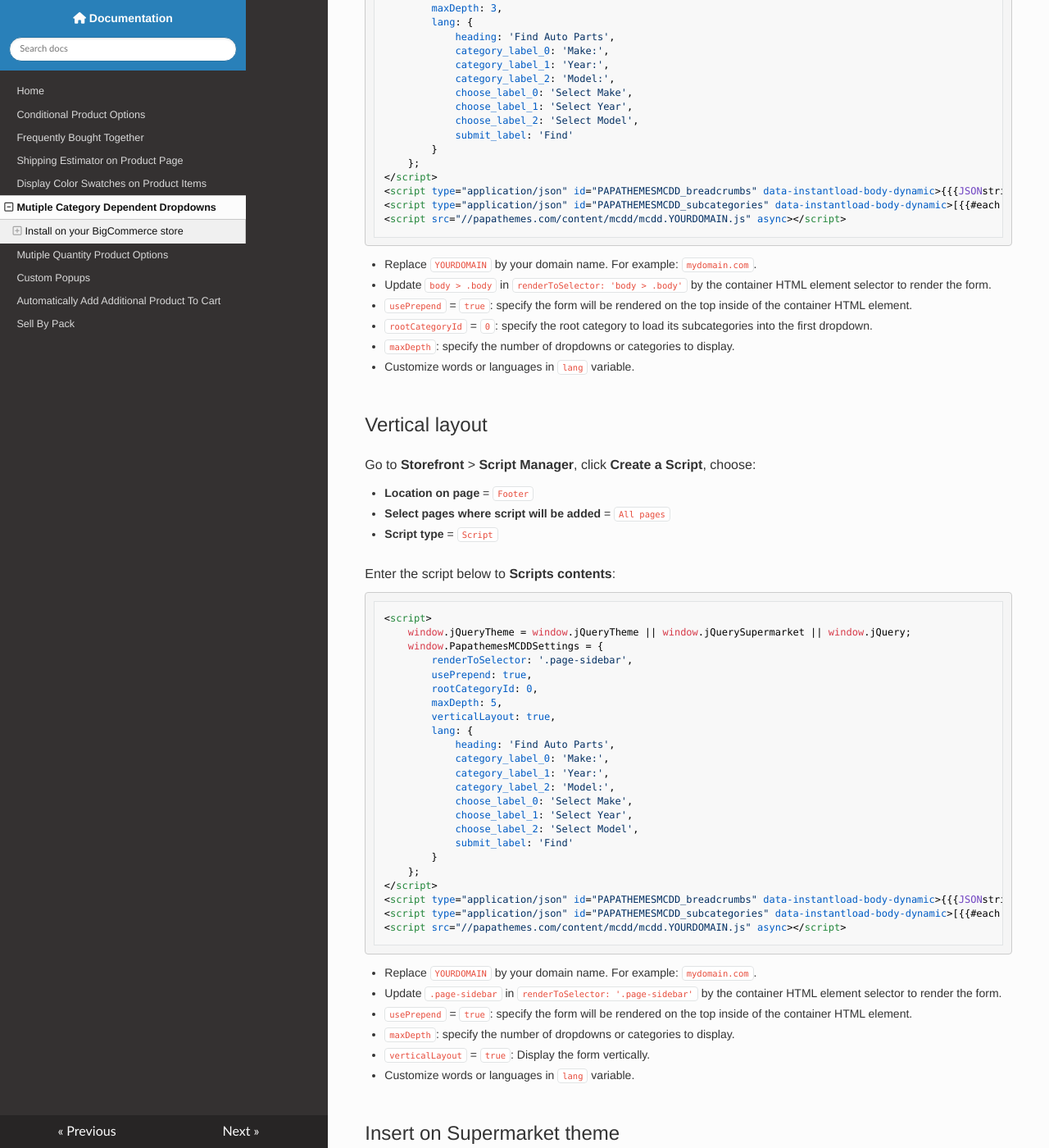
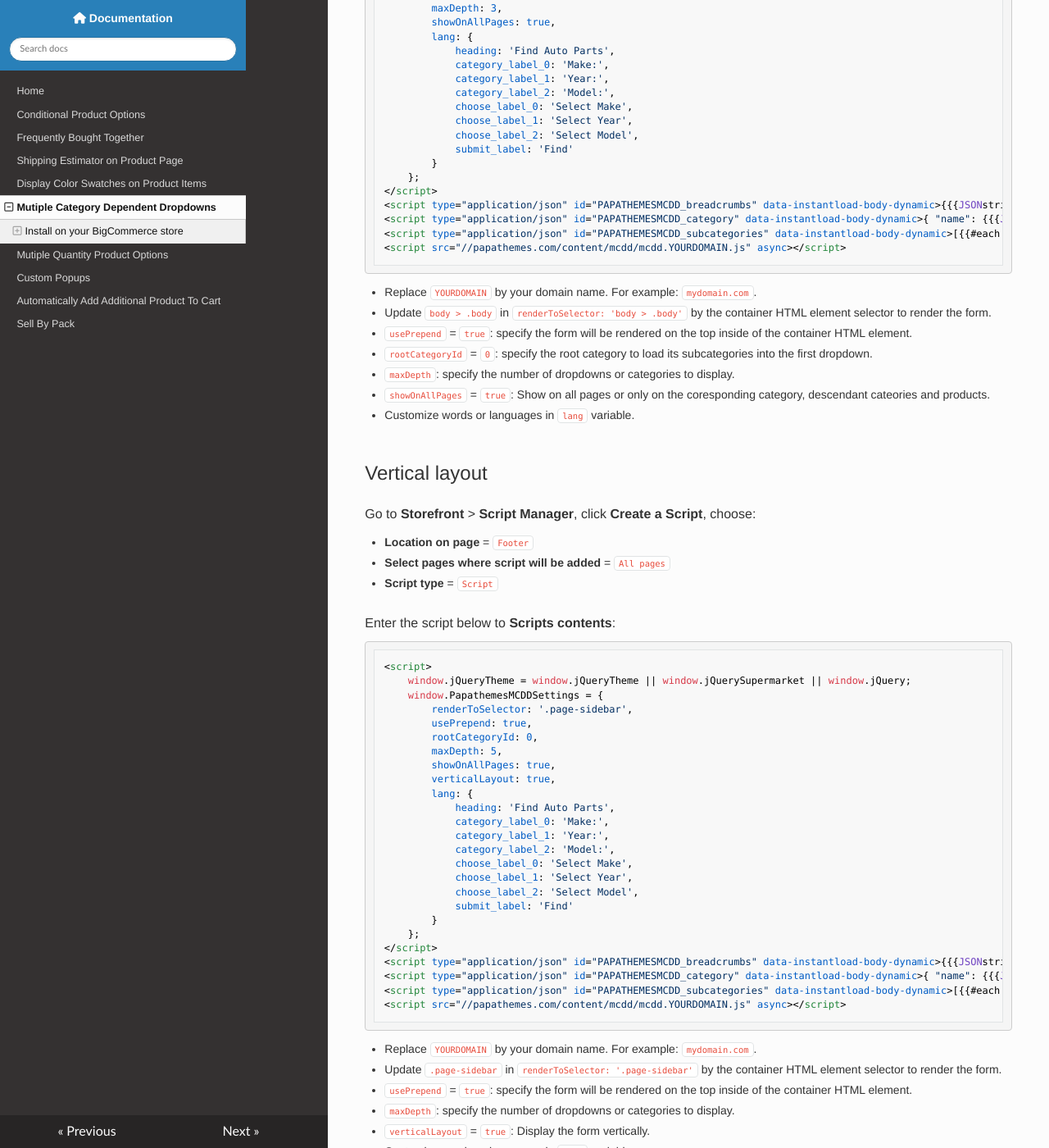
Before and after one commit to tvlgiao/bc-addons-docs, an MkDocs documentation site: the page built from docs/multiple-category-dependent-dropdowns.md, in a window 1280 px wide and 1400 px high, scrolled down 2113 px. Shown: the whole window at 82% size. Built offline with MkDocs 1.6.1, drawn with Linux system fonts in a browser that asks for light colours; nearby versions of some CDN libraries; some of the changed text lies outside the part shown.

Commit message:
Update Multiple Category Dependent Dropdowns

````diff
--- a/docs/multiple-category-dependent-dropdowns.md
+++ b/docs/multiple-category-dependent-dropdowns.md
@@ -37,6 +37,7 @@ Enter the script below to **Scripts contents**:
         usePrepend: true,
         rootCategoryId: 0,
         maxDepth: 3,
+        showOnAllPages: true,
         lang: {
             heading: 'Find Auto Parts',
             category_label_0: 'Make:',
@@ -50,6 +51,7 @@ Enter the script below to **Scripts contents**:
     };
 </script>
 <script type="application/json" id="PAPATHEMESMCDD_breadcrumbs" data-instantload-body-dynamic>{{{JSONstringify breadcrumbs}}}</script>
+<script type="application/json" id="PAPATHEMESMCDD_category" data-instantload-body-dynamic>{ "name": {{{JSONstringify category.name}}}, "id": {{{JSONstringify category.id}}}, "url": {{{JSONstringify category.url}}} }</script>
 <script type="application/json" id="PAPATHEMESMCDD_subcategories" data-instantload-body-dynamic>[{{#each category.subcategories}}{ "name": {{{JSONstringify name}}}, "id": {{{JSONstringify id}}}, "url": {{{JSONstringify url}}} }{{#unless @last}},{{/unless}}{{/each}}]</script>
 <script src="//papathemes.com/content/mcdd/mcdd.YOURDOMAIN.js" async></script>
 ```
@@ -59,6 +61,7 @@ Enter the script below to **Scripts contents**:
 - `usePrepend` = `true`: specify the form will be rendered on the top inside of the container HTML element.
 - `rootCategoryId` = `0`: specify the root category to load its subcategories into the first dropdown.
 - `maxDepth`: specify the number of dropdowns or categories to display.
+- `showOnAllPages` = `true`: Show on all pages or only on the coresponding category, descendant cateories and products.
 - Customize words or languages in `lang` variable.
 
 
@@ -81,6 +84,7 @@ Enter the script below to **Scripts contents**:
         usePrepend: true,
         rootCategoryId: 0,
         maxDepth: 5,
+        showOnAllPages: true,
         verticalLayout: true,
         lang: {
             heading: 'Find Auto Parts',
@@ -95,6 +99,7 @@ Enter the script below to **Scripts contents**:
     };
 </script>
 <script type="application/json" id="PAPATHEMESMCDD_breadcrumbs" data-instantload-body-dynamic>{{{JSONstringify breadcrumbs}}}</script>
+<script type="application/json" id="PAPATHEMESMCDD_category" data-instantload-body-dynamic>{ "name": {{{JSONstringify category.name}}}, "id": {{{JSONstringify category.id}}}, "url": {{{JSONstringify category.url}}} }</script>
 <script type="application/json" id="PAPATHEMESMCDD_subcategories" data-instantload-body-dynamic>[{{#each category.subcategories}}{ "name": {{{JSONstringify name}}}, "id": {{{JSONstringify id}}}, "url": {{{JSONstringify url}}} }{{#unless @last}},{{/unless}}{{/each}}]</script>
 <script src="//papathemes.com/content/mcdd/mcdd.YOURDOMAIN.js" async></script>
 ```
@@ -137,6 +142,7 @@ Enter the script below to **Scripts contents**:
     };
 </script>
 <script type="application/json" id="PAPATHEMESMCDD_breadcrumbs" data-instantload-body-dynamic>{{{JSONstringify breadcrumbs}}}</script>
+<script type="application/json" id="PAPATHEMESMCDD_category" data-instantload-body-dynamic>{ "name": {{{JSONstringify category.name}}}, "id": {{{JSONstringify category.id}}}, "url": {{{JSONstringify category.url}}} }</script>
 <script type="application/json" id="PAPATHEMESMCDD_subcategories" data-instantload-body-dynamic>[{{#each category.subcategories}}{ "name": {{{JSONstringify name}}}, "id": {{{JSONstringify id}}}, "url": {{{JSONstringify url}}} }{{#unless @last}},{{/unless}}{{/each}}]</script>
 <script src="//papathemes.com/content/mcdd/mcdd.supermarket.js" async></script>
 ```
````
